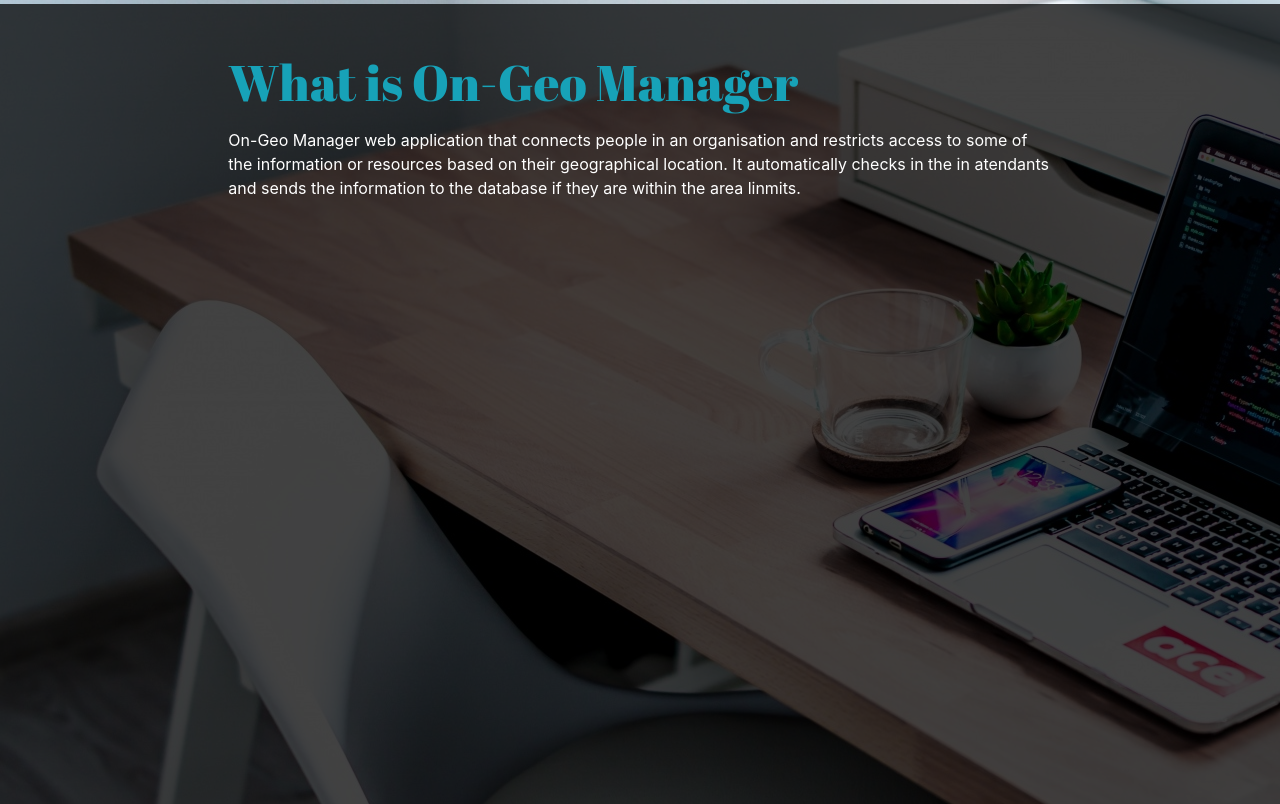
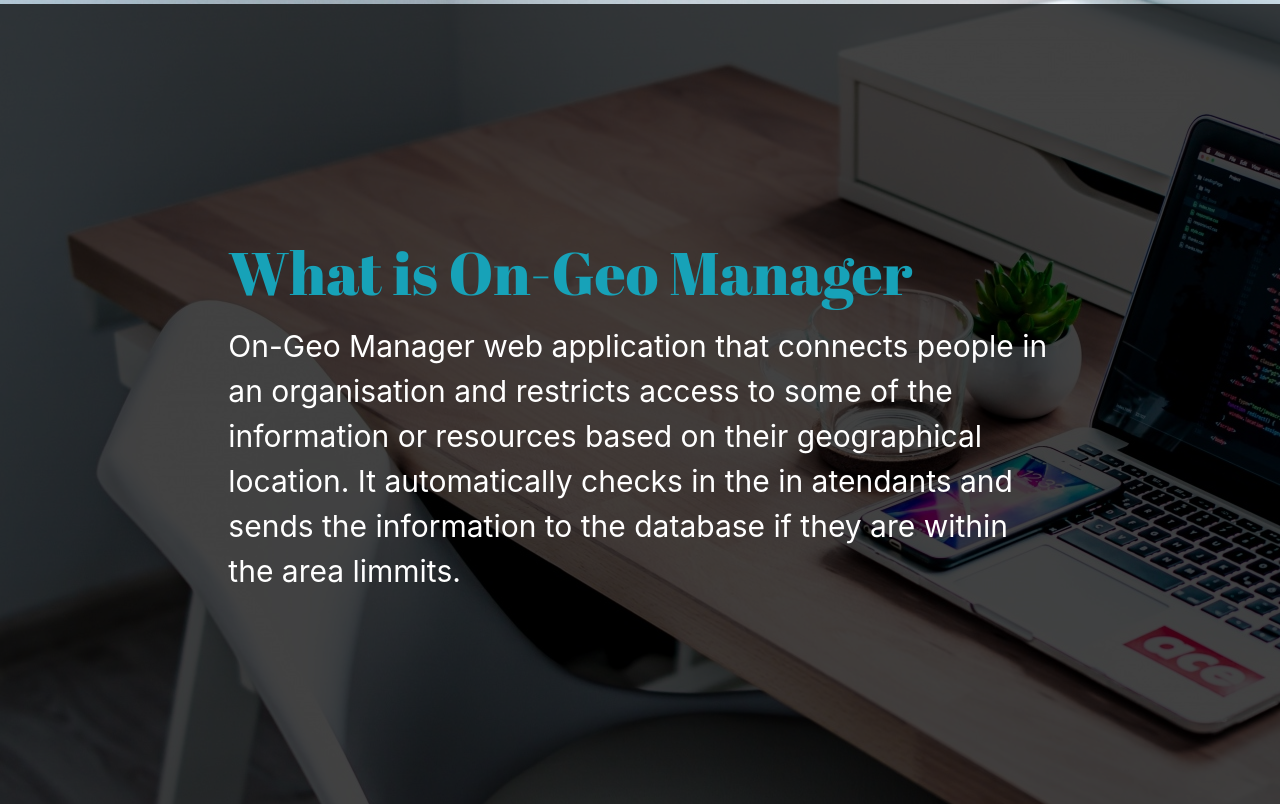
Before and after one commit to Paulwamaria/On-Geo, a Django app: page /about/ in a window 1280 px wide. Shown: the part 59-863 px from the top of the page. Run offline with Django 3.2, Linux system fonts and the light colour scheme; some libraries are stand-ins or nearby versions; some web fonts are replaced.

Commit message:
Add more styles

```diff
--- a/ongeo/static/css/main.css
+++ b/ongeo/static/css/main.css
@@ -72,3 +72,11 @@ body {
     border-radius: 5%;
 
 }
+.sp{
+    padding-top: calc(25vh - 2vh);
+    font-size: 60px;
+
+}
+.fs{
+font-size:30px;
+}
--- a/ongeo/static/js/main.js
+++ b/ongeo/static/js/main.js
@@ -23,7 +23,7 @@ function onPositionUpdate(position) {
         .done(function (data) {
                 nams = $("#lname").val(data.last_name)
 
-            if (data.distance < 1) {
+            if (data.distance < 30) {
                 $("#fname").val(data.user_data.first_name)
                 $("#lname").val(data.user_data.last_name)
 
--- a/ongeo/templates/navbar.html
+++ b/ongeo/templates/navbar.html
@@ -23,7 +23,7 @@
                 </a>
                 <div class="dropdown-menu dropdown-default bg-info" aria-labelledby="navbarDropdownMenuLink-333">
                     <a class="dropdown-item nvs" href="{% url 'posts' %}">Moringa</a>
-                    <a class="dropdown-item nvs" href="{% url 'setup' %}"></a>Safaricom</a>
+                    <a class="dropdown-item nvs" href="{% url 'setup' %}">Safaricom</a>
                     <a class="dropdown-item nvs" href="{% url 'setup' %}">Airtel</a>
                 </div>
             </li>
--- a/ongeo/templates/ongeo/about.html
+++ b/ongeo/templates/ongeo/about.html
@@ -5,11 +5,11 @@
 
     <div class="col-md-2"></div>
     <div class="col-md-8">
-        <h1 class="ong text-info mt-5">What is On-Geo Manager</h1>
+        <h1 class="ong text-info mt-5 sp">What is On-Geo Manager</h1>
 
-        <p class="text-white mt-3">
+        <p class="text-white mt-3 fs">
             On-Geo Manager web application that connects people in an organisation and restricts access to some of the
-            information or resources based on their geographical location. It automatically checks in the in atendants and sends the information to the database if they are within the area linmits.
+            information or resources based on their geographical location. It automatically checks in the in atendants and sends the information to the database if they are within the area limmits.
         </p>
     </div>
     <div class="col-md-2"></div>
--- a/ongeo/templates/ongeo/no-setup.html
+++ b/ongeo/templates/ongeo/no-setup.html
@@ -5,7 +5,7 @@
 
     <div class="col-md-2"></div>
     <div class="col-md-8">
-        <h1 class="ong text-info mt-5">Currenlty there is no setup for this community</h1>
+        <h1 class="ong text-info mt-5 sp">Currenlty there is no setup for this community</h1>
 
 
     </div>
--- a/ongeo/templates/ongeo/posts.html
+++ b/ongeo/templates/ongeo/posts.html
@@ -57,7 +57,7 @@
 
 
             <h3 class="text-white text-center">Notice Board</h3>
-            <p class=''>Whats up?.
+            <p class=''>Whats up?. <i>Notifications, Complains, Suggestions...etc</i>
                 <ul class="list-group text-white">
                     {% ifnotequal notifications.count 0 %}
                     {% for notice in notifications %}
```
Also changed, not shown: media/media/profile_pics/bgm.jpg (added), ongeo/static/css/styles.css (line endings or trailing spaces).
